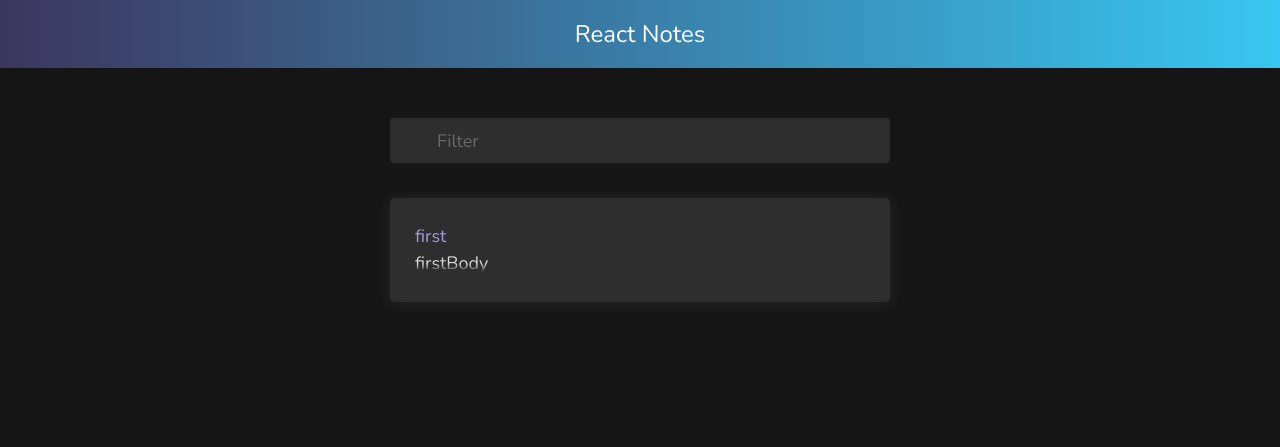
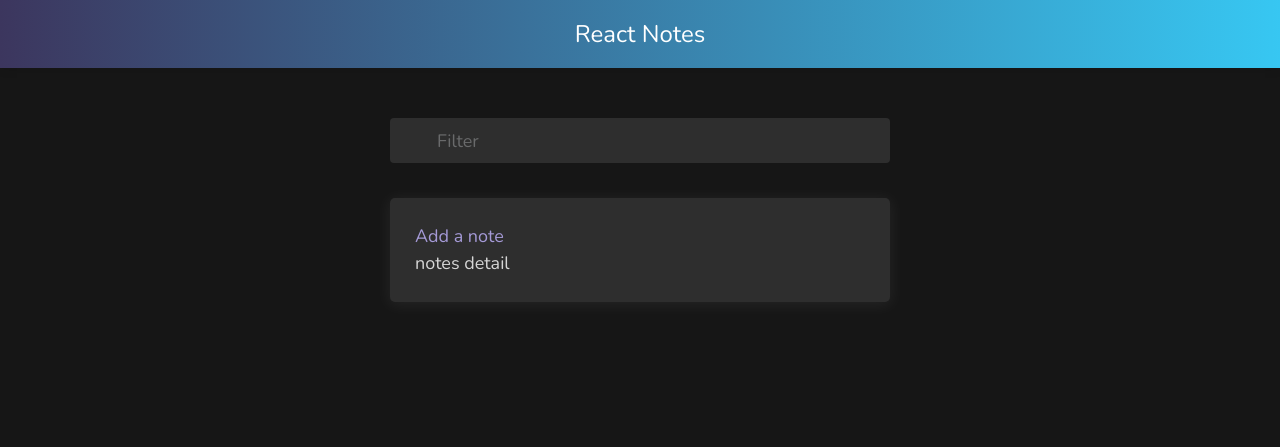
Before and after one commit to MoNouri97/react-notes, a React (Create React App) app: page / in a window 1280 px wide. Shown: the top 447 px of the page. Built offline with nearby package versions, Linux system fonts and the light colour scheme.

Commit message:
list & add  done

```diff
--- a/src/App.tsx
+++ b/src/App.tsx
@@ -1,34 +1,19 @@
 import React from 'react';
-import { BrowserRouter as Router, Switch, Route, Link } from 'react-router-dom';
 
 import './App.scss';
 import Navbar from './components/Navbar';
-import List from './components/List';
 import NotesContextProvider from './contexts/NotesContext';
-import AddNote from './components/AddNote';
+import MainLayout from './components/MainLayout';
 
 function App() {
-	const onAddNote = () => {
-		// TODO
-	};
-
 	return (
 		<div className='App'>
-			<Navbar />
-			<div className='page-content'>
-				<NotesContextProvider>
-					<Router>
-						<Switch>
-							<Route path='/add'>
-								<AddNote submit={onAddNote} />
-							</Route>
-							<Route path='/'>
-								<List />
-							</Route>
-						</Switch>
-					</Router>
-				</NotesContextProvider>
-			</div>
+			<NotesContextProvider>
+				<Navbar />
+				<div className='page-content'>
+					<MainLayout />
+				</div>
+			</NotesContextProvider>
 		</div>
 	);
 }
--- a/src/components/AddNote.tsx
+++ b/src/components/AddNote.tsx
@@ -1,5 +1,6 @@
-import React, { useState, FormEvent, ChangeEvent } from 'react';
+import React, { useState, FormEvent } from 'react';
 import PropTypes from 'prop-types';
+import { Link, useHistory } from 'react-router-dom';
 import Note from '../models/note.model';
 
 AddNote.propTypes = {
@@ -10,18 +11,12 @@ AddNote.propTypes = {
 function AddNote(props: PropTypes.InferProps<typeof AddNote.propTypes>) {
 	const [body, setBody] = useState('');
 	const [title, setTitle] = useState('');
+	const history = useHistory();
 
 	const handleSubmit = (e: FormEvent<HTMLFormElement>) => {
 		e.preventDefault();
-		console.log({ title, body });
 		props.submit(title, body);
-	};
-
-	const handleChangeTitle = (e: ChangeEvent<HTMLInputElement>) => {
-		setTitle(e.target.value);
-	};
-	const handleChangeBody = (e: ChangeEvent<HTMLTextAreaElement>) => {
-		setBody(e.target.value);
+		history.push('/');
 	};
 
 	return (
@@ -34,8 +29,11 @@ function AddNote(props: PropTypes.InferProps<typeof AddNote.propTypes>) {
 							className='input'
 							type='text'
 							value={title}
-							onChange={handleChangeTitle}
+							onChange={(e) => {
+								setTitle(e.target.value);
+							}}
 							placeholder='finish the assignment'
+							required
 						/>
 					</div>
 				</div>
@@ -45,7 +43,9 @@ function AddNote(props: PropTypes.InferProps<typeof AddNote.propTypes>) {
 						<textarea
 							className='textarea'
 							value={body}
-							onChange={handleChangeBody}
+							onChange={(e) => {
+								setBody(e.target.value);
+							}}
 							placeholder='body . . .'
 							rows={10}
 						></textarea>
@@ -54,9 +54,9 @@ function AddNote(props: PropTypes.InferProps<typeof AddNote.propTypes>) {
 				{/* <input type='title' value={title} onChange={handleChange} /> */}
 				<div className='field is-grouped is-pulled-right'>
 					<div className='control'>
-						<button type='button' className='button is-text'>
+						<Link to='/' type='button' className='button is-text'>
 							Cancel
-						</button>
+						</Link>
 					</div>
 					<div className='control'>
 						<button type='submit' className='button is-success'>
--- a/src/components/List.tsx
+++ b/src/components/List.tsx
@@ -1,9 +1,10 @@
 import React, { useContext } from 'react';
 import { NotesContext } from '../contexts/NotesContext';
 import NoteCard from './NoteCard';
+import { Link } from 'react-router-dom';
 
 export default function List() {
-	const { notes, addNote } = useContext(NotesContext);
+	const { notes } = useContext(NotesContext);
 
 	return (
 		<div className='mainLayout'>
@@ -24,17 +25,11 @@ export default function List() {
 					</div>
 				</div>
 				<div className='notes-list'>
-					{notes &&
-						notes.map((t, i) => <NoteCard key={i} note={t} />)}
+					{notes && notes.map((n) => <NoteCard key={n.id} note={n} />)}
 				</div>
-				<button
-					className='button floating-add-button is-primary'
-					onClick={() => {
-						addNote && addNote('newNote', 'newNoteBody...');
-					}}
-				>
+				<Link className='button floating-add-button is-primary' to='/add'>
 					+ Add
-				</button>
+				</Link>
 			</div>
 		</div>
 	);
--- /dev/null
+++ b/src/components/MainLayout.tsx
@@ -0,0 +1,24 @@
+import React, { useContext } from 'react';
+import { BrowserRouter as Router, Switch, Route } from 'react-router-dom';
+import { NotesContext } from '../contexts/NotesContext';
+import AddNote from './AddNote';
+import List from './List';
+
+export default function MainLayout() {
+	let { addNote } = useContext(NotesContext);
+
+	return (
+		<div>
+			<Router>
+				<Switch>
+					<Route path='/add'>
+						<AddNote submit={addNote!} />
+					</Route>
+					<Route path='/'>
+						<List />
+					</Route>
+				</Switch>
+			</Router>
+		</div>
+	);
+}
--- a/src/components/NoteCard.tsx
+++ b/src/components/NoteCard.tsx
@@ -1,4 +1,4 @@
-import React from 'react';
+import React, { useEffect } from 'react';
 import PropTypes from 'prop-types';
 import Note from '../models/note.model';
 
@@ -11,14 +11,37 @@ export default function NoteCard(
 ) {
 	const note: Note = props.note;
 
+	// fade long text
+	let bodyEl: HTMLDivElement;
+	let fadeEl: HTMLDivElement;
+
+	useEffect(() => {
+		// the viewable height is not the real height of the body (long text)
+		if (bodyEl.scrollHeight > bodyEl.clientHeight) {
+			fadeEl.style.display = 'block';
+		} else {
+			fadeEl.style.display = 'none';
+		}
+	});
+
 	return (
 		<div className='note-card-container'>
 			{/*  <a [routerLink]="note.id"> */}
 			<div className='note-card-content'>
 				<h1 className='note-card-title'>{note.title}</h1>
-				<div className='note-card-body'>
+				<div
+					className='note-card-body'
+					ref={(e) => {
+						bodyEl = e!;
+					}}
+				>
 					<p>{note.body} </p>
-					<div className='fade-out-truncation'></div>
+					<div
+						className='fade-out-truncation'
+						ref={(e) => {
+							fadeEl = e!;
+						}}
+					></div>
 				</div>
 			</div>
 			{/*   </a> */}
--- a/src/contexts/NotesContext.tsx
+++ b/src/contexts/NotesContext.tsx
@@ -10,7 +10,7 @@ type ContextProps = {
 	addNote: (t: string, b: string) => void;
 };
 
-export const NotesContext = createContext<Partial<ContextProps>>({});
+export const NotesContext = createContext<Partial<ContextProps>>({ notes: [] });
 
 //Props
 NotesContextProvider.propTypes = {
@@ -24,17 +24,12 @@ export default function NotesContextProvider({
 	children,
 }: PropTypes.InferProps<typeof NotesContextProvider.propTypes>) {
 	const [notes, setNotes] = useState([
-		{ id: uuid(), title: 'first', body: 'firstBody' },
+		new Note('0', 'Add a note', 'notes detail'),
 	]);
 
 	const addNote = (title: string, note: string) => {
-		const n: Note = {
-			id: uuid(),
-			title: title,
-			body: note,
-		};
-		setNotes([...notes, n]);
-		console.log(note);
+		const id = uuid();
+		setNotes([...notes, new Note(id, title, note)]);
 	};
 	return (
 		<NotesContext.Provider value={{ notes: notes, addNote: addNote }}>
```
